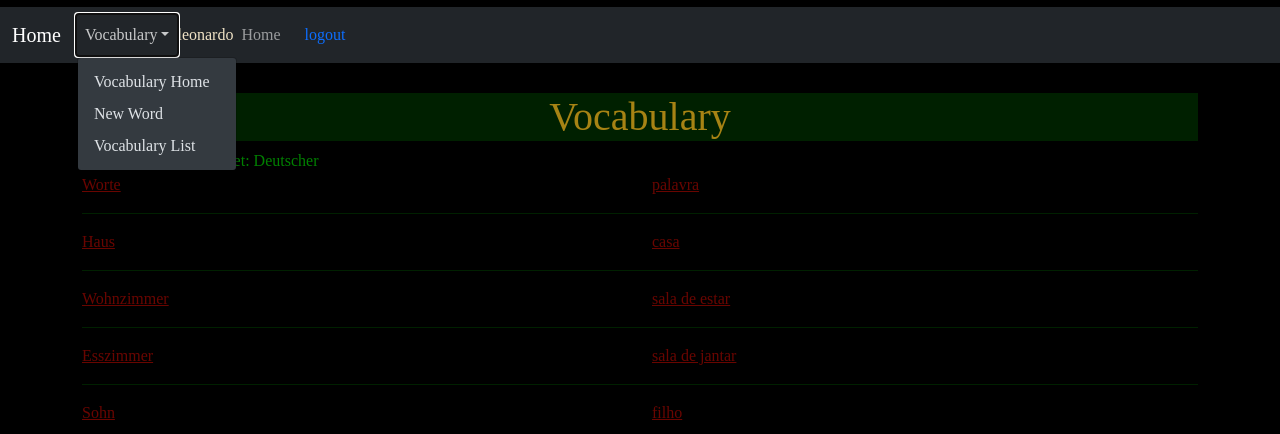
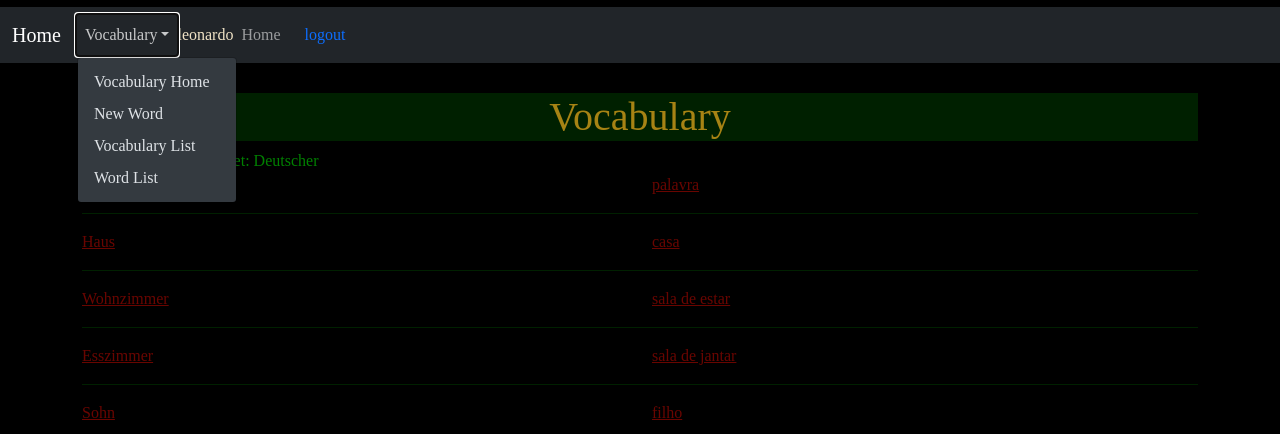
Before and after one commit to recursossauro/SwissArmyKnife, a Django app: page /vocabulary/wordlist in a window 1280 px wide, after a click on "Vocabulary". Shown: the part 95-529 px from the top of the page. Run offline with Django 3.2, Linux system fonts and the light colour scheme; a user stored in the database is signed in; data comes from the database, SQL or seed files in the repository; some libraries are stand-ins or nearby versions; some web fonts are replaced.

Commit message:
Included word list in base menu

```diff
--- a/base/templates/base.html
+++ b/base/templates/base.html
@@ -39,6 +39,7 @@
             <li><a class="dropdown-item" href="{% url 'vocabulary:index' %}">Vocabulary Home</a></li>
             <li><a class="dropdown-item" href="{% url 'vocabulary:new' %}">New Word</a></li>
             <li><a class="dropdown-item" href="{% url 'vocabulary:vocabularylist' %}">Vocabulary List</a></li>
+            <li><a class="dropdown-item" href="{% url 'vocabulary:wordlist' %}">Word List</a></li>
 
           </ul>
         </li>
--- a/vocabulary/templates/vocabulary/word_list.html
+++ b/vocabulary/templates/vocabulary/word_list.html
@@ -9,7 +9,7 @@
   {% for item in object_list %}
     <div class="row">
       <div class="col-6">
-        <a href="">{{item}}</a>
+        <a href="">{{item.word}}</a>
       </div>
       <div class="col-6">
         {% for word in item.translations %}
```
